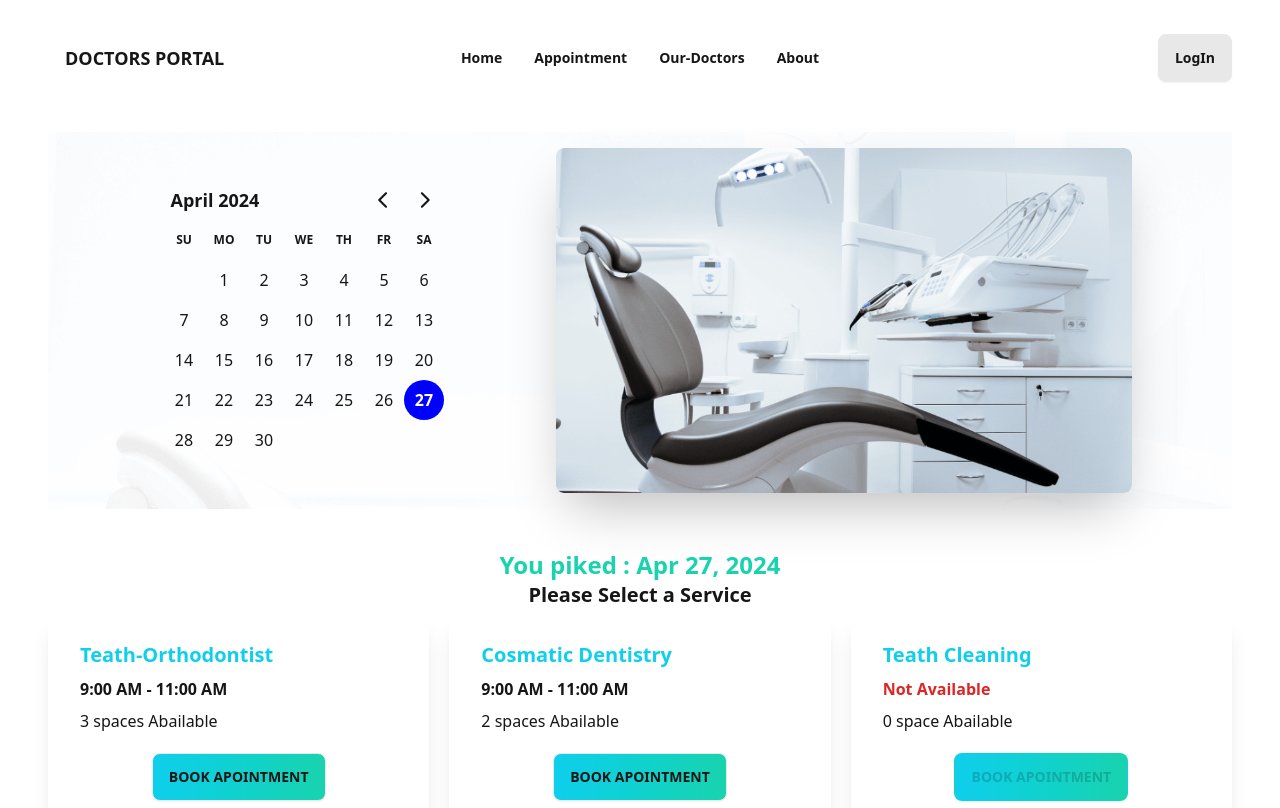
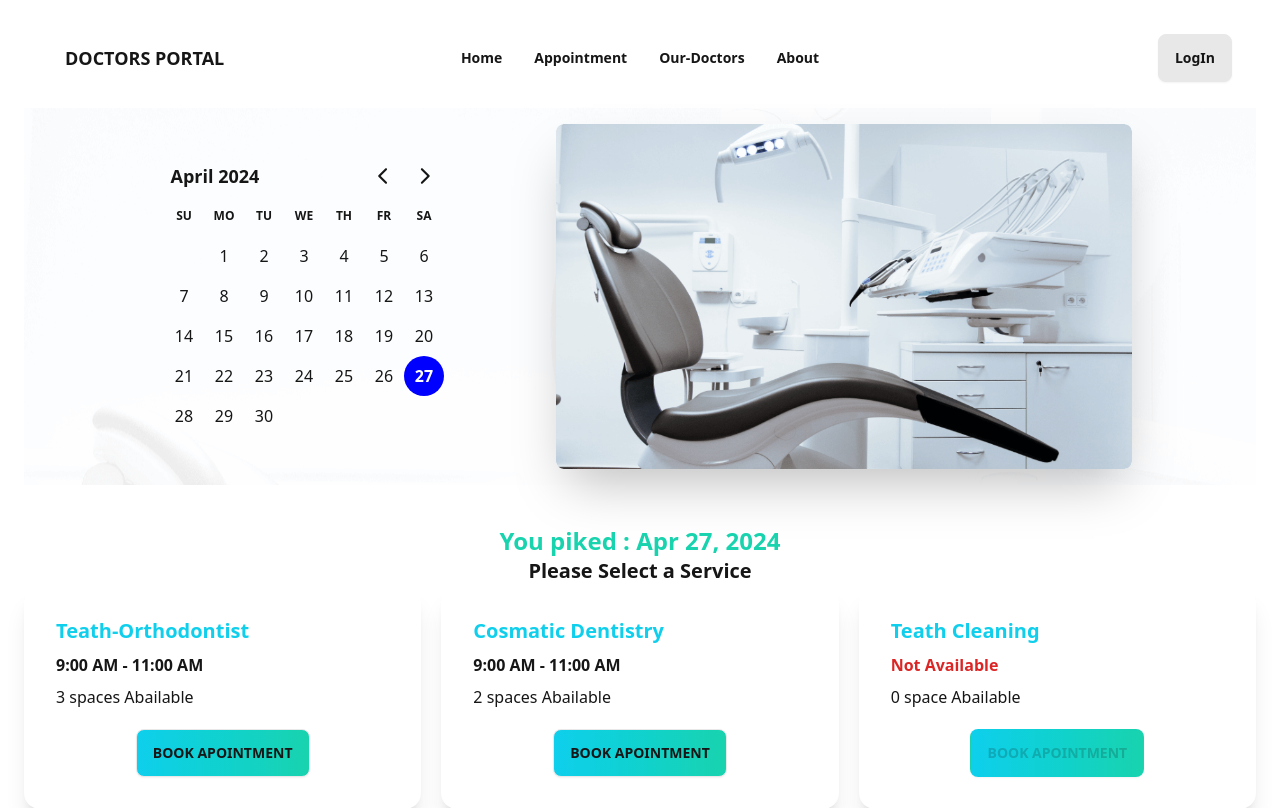
Before and after one commit to nabishafin/Doctor-Portal, a React (Vite) app: page /appointment in a window 1280 px wide. Shown: the top 808 px of the page. Built offline with nearby package versions, Linux system fonts and the light colour scheme; no server answers.

Commit message:
color Changed

```diff
--- a/index.html
+++ b/index.html
@@ -8,7 +8,7 @@
   <title>Doctor Portal</title>
 </head>
 
-<body>
+<body class="p-2 lg:p-0">
   <div id="root"></div>
   <script type="module" src="/src/main.jsx"></script>
 </body>
--- a/src/Components/Pages/Appointment/Appointment.jsx
+++ b/src/Components/Pages/Appointment/Appointment.jsx
@@ -6,7 +6,7 @@ const Appointment = () => {
     const [date, setdate] = useState(new Date())
 
     return (
-        <div className='max-w-screen-xl p-6 mx-auto'>
+        <div className='max-w-screen-xl  mx-auto'>
             <AppointmentBanner date={date} setdate={setdate}></AppointmentBanner>
             <AvailableApointment date={date}></AvailableApointment>
         </div>
--- a/src/Components/Pages/Doctors/Doctors.jsx
+++ b/src/Components/Pages/Doctors/Doctors.jsx
@@ -15,7 +15,7 @@ const Doctors = () => {
     console.log(doctors)
 
     return (
-        <div className=' max-w-screen-xl mx-auto p-6 '>
+        <div className=' max-w-screen-xl mx-auto  '>
             <h1 className='text-2xl lg:text-4xl text-secondary font-bold text-center mb-5 border-b p-2'>Here Are Our Super Heros </h1>
             <div className='grid grid-cols-1 lg:grid-cols-3 gap-6'>
                 {
--- a/src/Components/Pages/Info/InfoCard.jsx
+++ b/src/Components/Pages/Info/InfoCard.jsx
@@ -3,7 +3,7 @@
 const InfoCard = ({ clock, carttitle, bg }) => {
 
     return (
-        <div className='mt-5 shadow-lg rounded-2xl'>
+        <div className='mt-5 shadow-lg rounded-2xl text-white'>
             <div className={`card lg:card-side shadow-xl ${bg} p-4 `}>
                 <figure>
                     <img src={clock} />
```
